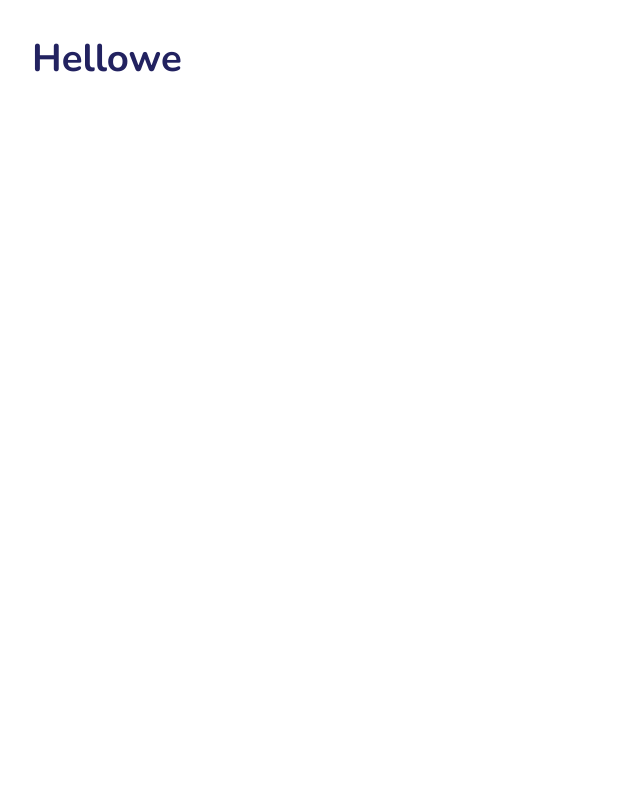
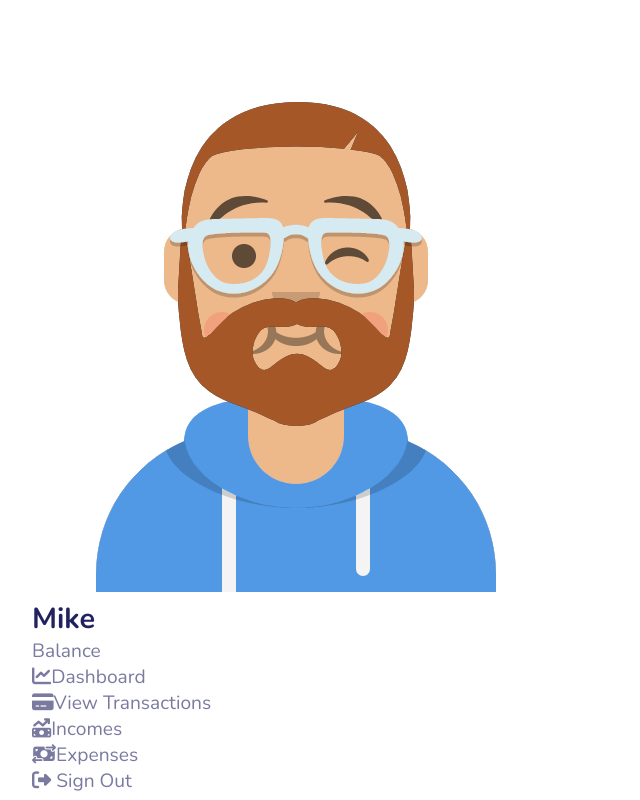
Before and after one commit to Johlil9/Accounting-System, a React (Create React App) app in the folder frontend/: page / in a window 1280 px wide. Shown: the whole page, without its empty margins (0-640 px from the left). Built offline with nearby package versions, Linux system fonts and the light colour scheme.

Commit message:
Navigation

```diff
--- a/frontend/src/App.js
+++ b/frontend/src/App.js
@@ -1,10 +1,11 @@
 import styled from 'styled-components';
+import Navigation from './components/navigation/Navigation'
 import { MainLayout } from './styles/Layout'
 function App() {
   return (
     <AppStyled className = "App">
       <MainLayout>
-      <h1>Hellowe</h1>
+        <Navigation/>
       </MainLayout>
     </AppStyled>
   );
--- /dev/null
+++ b/frontend/src/components/navigation/Navigation.js
@@ -0,0 +1,41 @@
+import React from 'react'
+import styled from 'styled-components'
+import avatar from '../../img/avatar.png'
+import { menuItems } from '../../utils/MenuItems'
+import { signout } from '../../utils/Icons'
+
+const Navigation =()=> {
+    return(
+        <NavStyled>
+            <div className = "user">
+                <img src = {avatar} alt = ""/>
+                <div className = "text">
+                    <h2>Mike</h2>
+                    <p>Balance</p>
+                </div>
+            </div>
+            <ul className = "menu-items">
+                {menuItems.map((item) => {
+                    return <li key = {item.id}>
+                        {item.icon}
+                        <span>
+                            {item.title}
+                        </span>
+                    </li>
+                })}
+            </ul>
+            <div className = "bottom-nav">
+                <li>
+                    {signout} Sign Out
+                </li>
+            </div>
+        </NavStyled>
+    )
+}
+
+const NavStyled = styled.nav`
+
+
+`;
+
+export default Navigation
--- /dev/null
+++ b/frontend/src/utils/Icons.js
@@ -0,0 +1,29 @@
+export const dashboard = <i className="fa-solid fa-chart-line"></i>
+export const transactions = <i className="fa-solid fa-credit-card"></i>
+export const categories = <i className="fa-solid fa-tags"></i>
+export const accounts = <i className="fa-solid fa-wallet"></i>
+export const settings = <i className="fa-solid fa-cog"></i>
+export const logout = <i className="fa-solid fa-sign-out"></i>
+export const trend = <i className="fa-solid fa-money-bill-trend-up"></i>
+export const expenses = <i className="fa-solid fa-money-bill-transfer"></i>
+export const money = <i className="fa-solid fa-money-bill"></i>
+export const freelance = <i className ="fa-solid fa-earth-americas"></i>
+export const stocks = <i className="fa-solid fa-arrow-trend-up"></i>
+export const bitcoin = <i className="fa-brands fa-bitcoin"></i>
+export const piggy = <i className="fa-solid fa-piggy-bank"></i>
+export const yt = <i className="fa-brands fa-youtube"></i>
+export const card = <i className="fa-brands fa-cc-visa"></i>
+export const users = <i className="fa-solid fa-users-between-lines"></i>
+export const dollar = <i className="fa-solid fa-dollar-sign"></i>
+export const calender = <i className="fa-solid fa-calendar"></i>
+export const comment = <i className="fa-solid fa-comment"></i>
+export const plus = <i className="fa-solid fa-plus"></i>
+export const trash = <i className="fa-solid fa-trash"></i>
+export const signout = <i className="fa-solid fa-right-from-bracket"></i>
+export const takeaway = <i className="fa-solid fa-utensils"></i>
+export const clothing = <i className="fa-solid fa-shirt"></i>
+export const book = <i className="fa-solid fa-book-open"></i>
+export const food = <i className="fa-solid fa-bowl-food"></i>
+export const medical = <i className="fa-solid fa-briefcase-medical"></i>
+export const tv = <i className="fa-solid fa-tv"></i>
+export const circle = <i className="fa-solid fa-circle-dot"></i>
--- /dev/null
+++ b/frontend/src/utils/MenuItems.js
@@ -0,0 +1,28 @@
+import {dashboard, expenses, transactions, trend} from '../utils/Icons'
+
+export const menuItems = [
+    {
+        id: 1,
+        title: 'Dashboard',
+        icon: dashboard,
+        link: '/dashboard'
+    },
+    {
+        id: 2,
+        title: "View Transactions",
+        icon: transactions,
+        link: "/dashboard",
+    },
+    {
+        id: 3,
+        title: "Incomes",
+        icon: trend,
+        link: "/dashboard",
+    },
+    {
+        id: 4,
+        title: "Expenses",
+        icon: expenses,
+        link: "/dashboard",
+    },
+]
```
Also changed, not shown: frontend/src/img/avatar.png (added).
